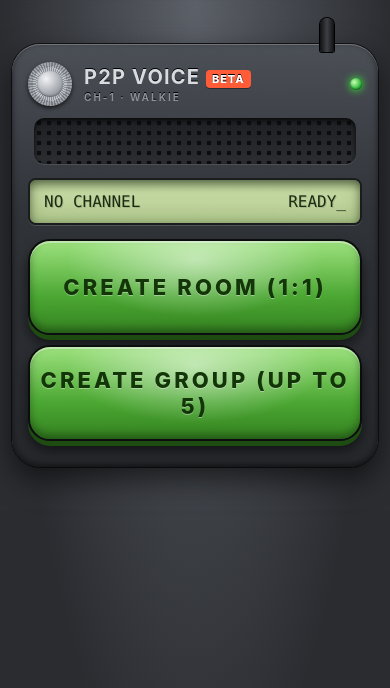
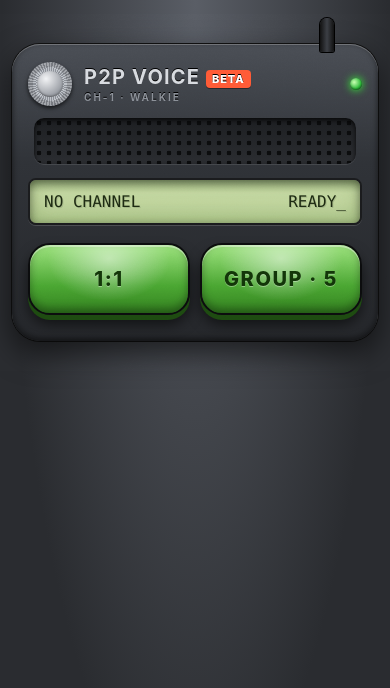
Before and after one commit to filippov-au/p2p-voice, a plain HTML site: page docs/index.html in a window 390 px wide. Drawn offline with Linux system fonts and the light colour scheme.

Commit message:
v2 UI: compact side-by-side lobby buttons (1:1 / Group · 5), no mobile overflow

```diff
--- a/docs/index.html
+++ b/docs/index.html
@@ -1,6 +1,6 @@
 <!doctype html><html lang="en"><head><meta charset="utf-8">
 <meta name="viewport" content="width=device-width,initial-scale=1,viewport-fit=cover">
-<title>P2P Voice BETA</title><link rel="stylesheet" href="style.css?v=b1">
+<title>P2P Voice BETA</title><link rel="stylesheet" href="style.css?v=b2">
 <link rel="manifest" href="manifest.webmanifest"><meta name="theme-color" content="#2b2e33">
 <link rel="apple-touch-icon" href="icon-192.png"><meta name="apple-mobile-web-app-capable" content="yes"></head><body>
 <svg width="0" height="0" style="position:absolute" aria-hidden="true"><filter id="noise"><feTurbulence type="fractalNoise" baseFrequency=".9" numOctaves="2" stitchTiles="stitch"/><feColorMatrix values="0 0 0 0 .5 0 0 0 0 .5 0 0 0 0 .5 0 0 0 .5 0"/></filter></svg>
@@ -14,8 +14,8 @@
  <div class="grille" aria-hidden="true"></div>
 
  <div id="lobby"><div class="lcd lcd-lobby"><span>NO CHANNEL</span><span class="blink">READY_</span></div>
-  <button id="create" class="ptt">Create room (1:1)</button>
-  <button id="creategroup" class="ptt">Create group (up to 5)</button></div>
+  <div class="room-btns"><button id="create" class="ptt" aria-label="Create room (1:1)">1:1</button>
+  <button id="creategroup" class="ptt" aria-label="Create group (up to 5)">Group · 5</button></div></div>
 
  <div id="room" hidden>
   <div class="lcd">
--- a/docs/style.css
+++ b/docs/style.css
@@ -72,3 +72,6 @@ body.peer-on .signal{display:block}
 #peerlist{margin-top:6px}#peers{list-style:none;margin:4px 0 0;padding:0}
 #peers li{display:grid;grid-template-columns:1fr 90px;gap:2px 8px;align-items:center;padding:4px 0;border-top:1px dashed rgba(0,0,0,.25);font-size:13px}
 #peers .pn{font-weight:700}#peers .ps{grid-column:1;font-size:11px;opacity:.8}#peers .pv{grid-column:2;grid-row:1/3;width:90px}
+.room-btns{display:-webkit-box;display:flex;gap:10px}
+.room-btns .ptt{-webkit-box-flex:1;flex:1 1 0;min-width:0;width:auto;min-height:72px;padding:0 6px;font-size:20px;letter-spacing:.08em;white-space:nowrap;overflow:hidden;text-overflow:ellipsis}
+.room-btns #creategroup{margin-top:4px}.room-btns{-webkit-box-align:stretch;align-items:stretch}
```
